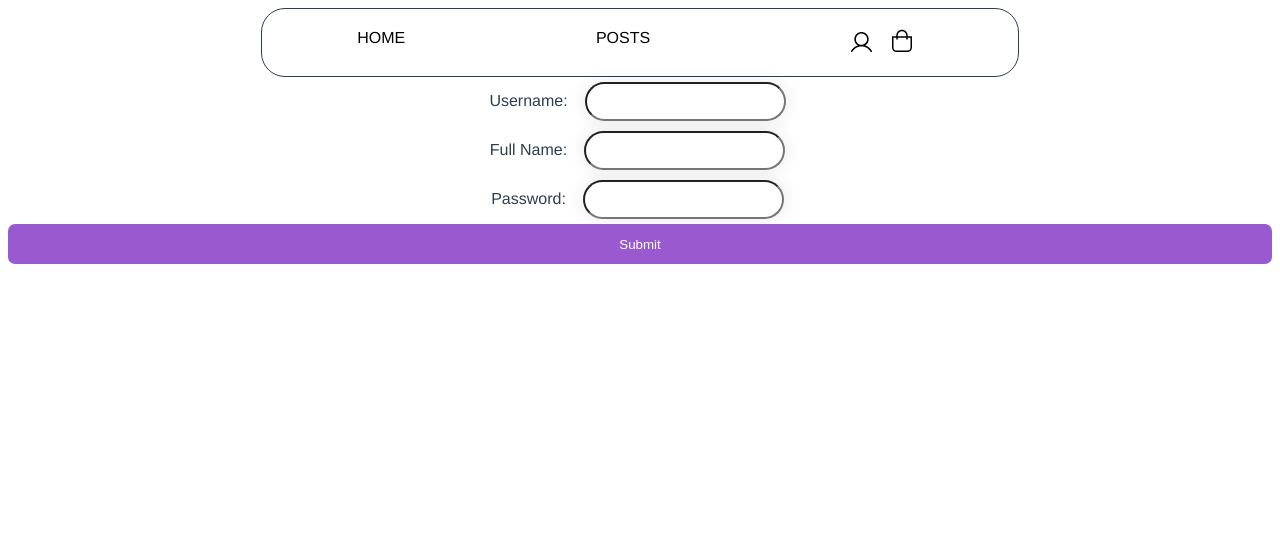
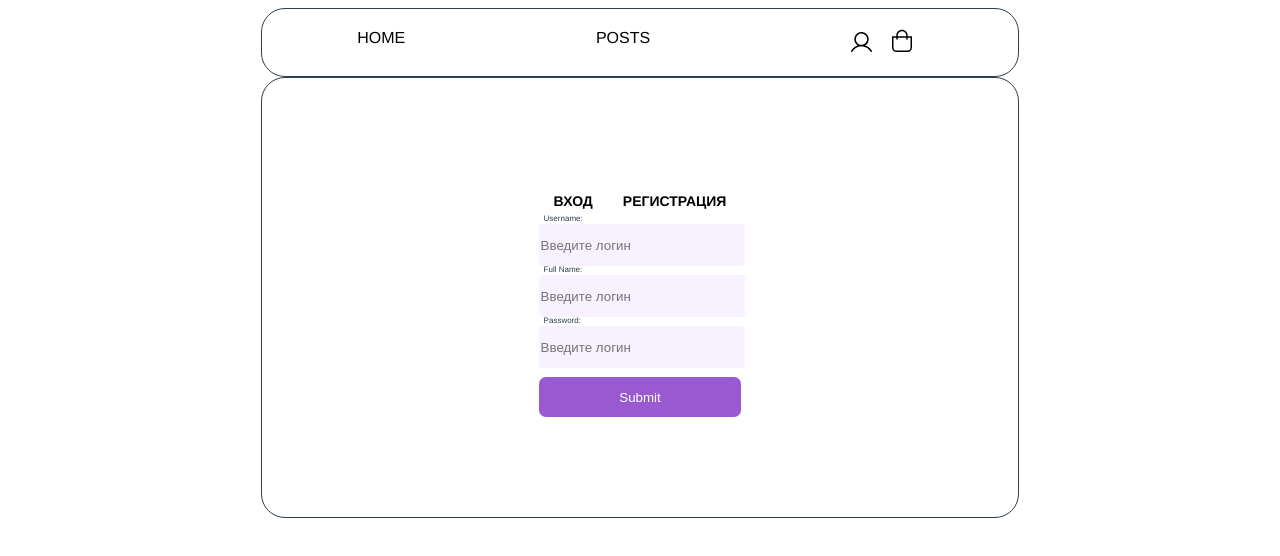
Before and after one commit to MukhametovUR/finance, a Vue app in the folder frontend/: page /register in a window 1280 px wide. Shown: the top 556 px of the page. Built offline with nearby package versions, Linux system fonts and the light colour scheme.

Commit message:
decompositions styles

```diff
--- a/frontend/src/assets/styles/styles.scss
+++ b/frontend/src/assets/styles/styles.scss
@@ -18,6 +18,7 @@ body {
     padding:80px;
     max-width: 400px;
     align-self:center;
+    margin: auto;
 }
 
 .input_text:hover {
@@ -68,7 +69,6 @@ body {
     padding: 20px 0;
     display: flex;
     margin: 0 20%;
-
   }
 
   .block_content {
--- a/frontend/src/views/Login.vue
+++ b/frontend/src/views/Login.vue
@@ -71,23 +71,6 @@ export default {
 };
 </script>
 
-<style scoped>
-* {
-  box-sizing: border-box;
-}
-
-label {
-  padding: 12px 12px 12px 0;
-  display: inline-block;
-}
-
-#error {
-  color: red;
-}
-
-.block {
-  border: 1px solid;
-  display: flex;
-  flex-direction: column;
-}
+<style scoped lang="sass">
+@import '@/assets/styles/styles.scss'
 </style>
--- a/frontend/src/views/Register.vue
+++ b/frontend/src/views/Register.vue
@@ -1,31 +1,54 @@
 <template>
-  <div class="register">
-    <div>
+  <section>
+    <div class="block">
+      <div class="content">
+        <Reg_Auth/>
         <form @submit="prevent.submit">
           <div>
-          <label for="username">Username:</label>
-          <input type="text" name="username" v-model="form.username">
+            <label class="label_input" for="username">Username:</label>
+            <text-input id="username"
+                        :type="'text'"
+                        :name="'username'"
+                        :placeholder="'Введите логин'"
+                        v-model="form.username"/>
           </div>
           <div>
-          <label for="full_name">Full Name:</label>
-          <input type="text" name="full_name" v-model="form.full_name">
+            <label class="label_input" for="full_name">Full Name:</label>
+            <text-input id="username"
+                        :type="'text'"
+                        :name="'full_name'"
+                        :placeholder="'Введите логин'"
+                        v-model="form.full_name"/>
           </div>
           <div>
-          <label for="password">Password:</label>
-          <input type="text" name="password" v-model="form.password">
+            <label class="label_input" for="password">Password:</label>
+            <text-input id="username"
+                        :type="'text'"
+                        :name="'full_name'"
+                        :placeholder="'Введите логин'"
+                        v-model="form.password"/>
           </div>
           <custom-button type="submit">Submit</custom-button>
         </form>
       </div>
+    <div>
+
   </div>
+    </div>
+  </section>
 </template>
 
 <script>
 import {Action, mapActions} from 'vuex'
 import CustomButton from "@/components/CustomButton";
+import Reg_Auth from "@/views/Reg_Auth";
+
 export default {
   name:'Register',
-  components: {CustomButton},
+  components: {
+    CustomButton,
+    Reg_Auth,
+  },
   data() {
     return {
       form: {
@@ -51,22 +74,6 @@ export default {
 }
 </script>
 
-<style scoped>
-  * {
-    box-sizing: border-box;
-  }
-  label {
-    padding: 12px 12px 12px 0;
-    display: inline-block;
-  }
-
-  input {
-    margin: 5px;
-    box-shadow:0 0 15px 4px rgba(0,0,0,0.06);
-    padding:10px;
-    border-radius:30px;
-  }
-  #error {
-    color: red;
-  }
+<style scoped lang="sass">
+@import '@/assets/styles/styles.scss'
 </style>
```
Lines whose indentation alone changed are shown as unchanged.
